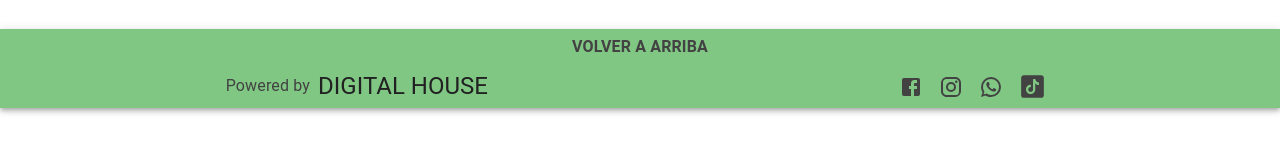
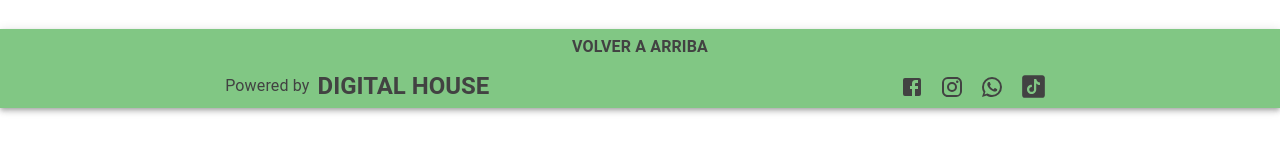
Before and after one commit to DellacquaD/fe3-final, a React (Create React App) app: page / in a window 1280 px wide. Shown: the part 237-390 px from the top of the page. Built offline with nearby package versions, Linux system fonts and the light colour scheme; no server answers.

Commit message:
Se actualizan los nombre de algunas funciones

```diff
--- a/src/Components/Footer.jsx
+++ b/src/Components/Footer.jsx
@@ -33,7 +33,7 @@ const Footer = () => {
               <Typography color="secondary">
                 Powered by
               </Typography>
-              <Typography color="error" variant='h5'>
+              <Typography color="error" variant='h5' fontWeight="bold">
                 DIGITAL HOUSE
               </Typography>
             </Box>
--- a/src/Components/utils/global.context.jsx
+++ b/src/Components/utils/global.context.jsx
@@ -1,6 +1,6 @@
 import axios from "axios";
 import { getFavStorage } from "./functions"
-import { green, grey } from "@mui/material/colors";
+import { green, grey, red } from "@mui/material/colors";
 import { createContext, useReducer, useMemo, useEffect } from "react";
 import { createTheme, CssBaseline, ThemeProvider } from '@mui/material';
 
@@ -40,14 +40,14 @@ export const ContextProvider = ({ children }) => {
         contrastText: "#ffffff"
       },
       error: {
-        main: (state.Dark ? grey[100] : grey[900]),
+        main: (state.Dark ? grey[100] : grey[800]),
         contrastText: "#ffffff"
       },
       succes: {
         main: (state.Dark ? green[300] : green[500]),
       },
       info: {
-        main: (state.Dark ? grey[900] : grey[800]),
+        main: (state.Dark ? grey[900] : grey[200]),
       }
     },
   });
```
